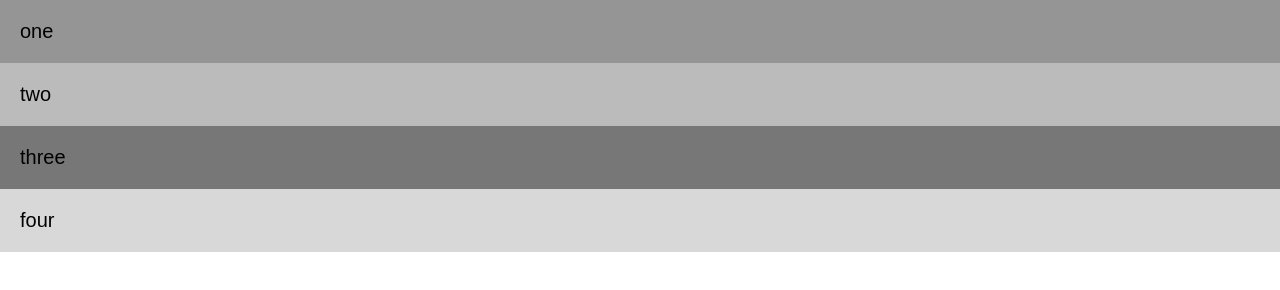
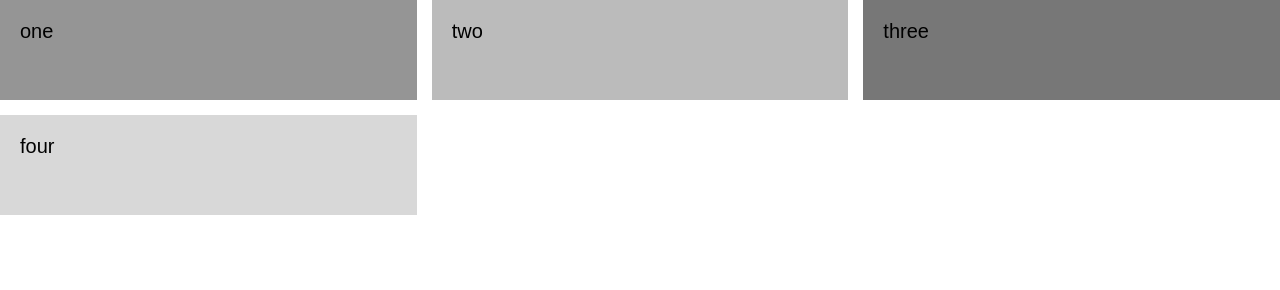
Before and after one commit to orionseth/css-grid-practice, a plain HTML site: page index.html in a window 1280 px wide. Drawn offline with Linux system fonts and the light colour scheme.

Commit message:
Created 3x3 grid

```diff
--- a/style.css
+++ b/style.css
@@ -10,6 +10,11 @@ body {
 }
 
 .grid {
+  display: grid;
+  grid-template-columns: repeat(3, 1fr);
+  /* grid-template-rows: repeat(3, 100px); */
+  grid-template-rows: repeat(3, 1fr);
+  gap: 15px;
 }
 
 .item {
@@ -30,4 +35,5 @@ body {
 
 .item--4 {
   background-color: #d8d8d8;
+  height: 100px;
 }
```
